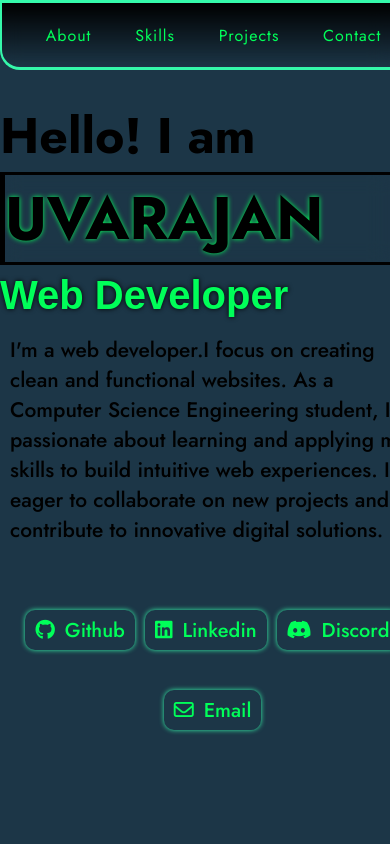
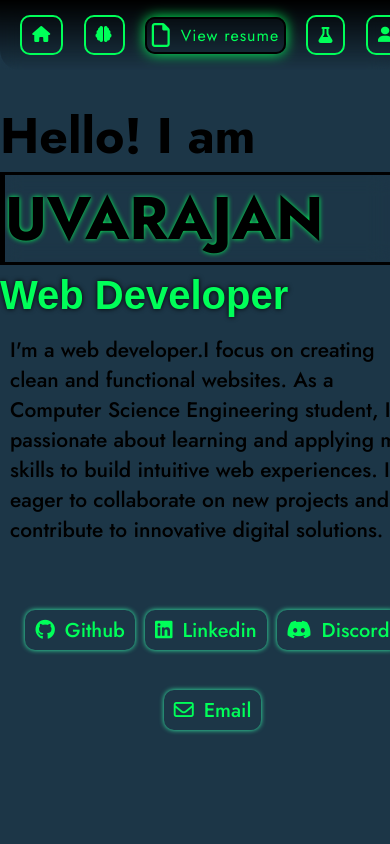
Before and after one commit to UVARAJAND/uvarajan, a plain HTML site: page index.html in a window 390 px wide. Shown: the top 844 px of the page. Drawn offline with nearby package versions, Linux system fonts and the light colour scheme.

Commit message:
files updated

```diff
--- a/css/style2.css
+++ b/css/style2.css
@@ -3,6 +3,7 @@
     padding: 0px;
     margin:0px;
     box-sizing: border-box;
+
 }
 html{
     scroll-behavior: smooth;
@@ -24,6 +25,7 @@ body{
     display: flex;
     justify-content: center;
     align-items: center;
+    /* z-index: 11; */
     height:100vh;
     width:100%;
     /* background-color: red; */
@@ -52,6 +54,9 @@ body{
 #content{
     display: none;
     /* scale:1; */
+}
+body::-webkit-scrollbar {
+    display: none;  /* Safari and Chrome */
 }
 /* span {
     font-optical-sizing: auto;
@@ -65,6 +70,7 @@ body{
     top:0px;
     height:70px;
     width:100%;
+    z-index: 10;
     background-color: transparent;
     /* border-top-style:solid ;
     border-top-color:transparent;
@@ -131,42 +137,88 @@ body{
     border-top-right-radius: 50%;
     border-bottom-right-radius: 50%;
  }
- @keyframes entrance {
-    0%{
-        width:0px;
-        /* justify-content: left; */
-    }
-    100%{
-        width:500px;
-        /* justify-content: center; */
-    }
- }
+
  .contents{
     display: flex;
     flex-direction: row;
-    justify-content: center;
+    justify-content: space-evenly;
     align-items: center;
     background:linear-gradient(black,transparent);
     border-bottom-left-radius: 20px;
-    gap:70px;
-    width:500px;
-    margin-left: 1020px;
-    height:100%;
-    animation:entrance 2s ease;
-    transition: background-color 1s ease;
+    /* gap:70px; */
+    width:100%;
+    /* margin-left: 1020px; */
+    height:100%;
+    /* animation:entrance 2s ease; */
+    /* transition: background-color 1s ease; */
     overflow:hidden;
     border-style: solid;
     letter-spacing: 1px;
     border-right-width: 0px;
-    border-left-width: 2px;
+    border-left-width: 0px;
+    border-width:0px ;
     border-color: rgb(53, 248, 170);
  }
  .contents_animation{
     background: linear-gradient(rgb(46, 44, 44),green);
 
  }
+ .surround{
+    z-index: 50;
+    gap:10px;
+    /* position: fixed; */
+    display: flex;
+    justify-content: center;
+    align-items: center;
+    padding:10px;
+    border-radius: 10px;
+    height:60%;
+    width:fit-content;
+    border:2px solid rgb(0, 255, 89);
+    color:rgb(0, 255, 89);
+    background:transparent;
+ }
+ .surround i{
+    font-size: 1rem;
+ }
+ .surround span{
+    display:block;
+ }
  .nav-bar span:hover{
     cursor: pointer;
+ }
+ @keyframes resume{
+    0%{
+        box-shadow: 0 0 5px rgb(0, 255, 89);
+    }
+    50%{
+        box-shadow: 0 0 15px rgb(0, 255, 89);
+    }
+    100%{
+        box-shadow: 0 0 5px rgb(0, 255, 89);
+    }
+ }
+ .icon-image-contain{
+    display: flex;
+    justify-content: center;
+    align-items: center;
+    gap:10px;
+    height:70%;
+    padding: 5px;
+    border-radius: 10px;
+    color:rgb(0, 255, 89);
+    width:fit-content;
+    border-style: solid;
+    border-width:2px;
+    border-color: black;
+    background-color:  transparent;
+    animation:resume 2s infinite;
+ }
+ .icon-image-contain i{
+    font-size: 1.5rem;
+ }
+ .icon-image-contain span{
+    display:block;
  }
 .container1{
     display: flex;
@@ -235,7 +287,7 @@ body{
     animation :special 1s; */
     /* font-family:   "Lexend", sans-serif; */
     /* background: black; */
-    text-shadow: 0 0 5px rgb(0, 255, 89);
+    /* text-shadow: 0 0 5px rgb(0, 255, 89); */
     color:black;
     font-size: 70px;
     font-weight: 700;
@@ -376,6 +428,7 @@ a:visited{
     border-color: rgb(0, 255, 89);
     backdrop-filter: blur(10px);
     border-bottom-right-radius: 20px;
+    z-index: 1;
     /* border-top-right-radius: 50%;
     border-bottom-right-radius: 50%; */
     /* margin-left: 50px; */
@@ -682,6 +735,13 @@ a:visited{
     height:50px;
     width:50px;
     /* background-color: yellow; */
+}
+.icon span{
+    font-size: 3.5rem;
+    font-weight: 900;
+    color:rgb(0, 255, 89);
+    height:90px;
+    width:90px;
 }
 .icon i{
     /* height:100%;
@@ -900,6 +960,28 @@ body{
     }
 
 }
+.surround{
+    z-index: 50;
+    gap:10px;
+    /* position: fixed; */
+    display: flex;
+    justify-content: center;
+    align-items: center;
+    flex-direction: column;
+    padding:10px;
+    border-radius: 10px;
+    height:40px;
+    width:fit-content;
+    border:2px solid rgb(0, 255, 89);
+    color:rgb(0, 255, 89);
+    background:transparent;
+ }
+ .surround i{
+    font-size: 1rem;
+ }
+ .surround span{
+    display:none;
+ }
 .box{
     height:70px;
     width:350px;
@@ -932,39 +1014,33 @@ body{
     border-top-right-radius: 50%;
     border-bottom-right-radius: 50%;
  }
- @keyframes entrance {
-    0%{
-        height:0%;
-        /* justify-content: left; */
-    }
-    100%{
-        height:100%;
-        /* justify-content: center; */
-    }
- }
+
  .contents{
     display: flex;
     flex-direction: row;
     justify-content: space-evenly;
     /* align-items: center; */
     background:linear-gradient(black,transparent);
-    border-bottom-left-radius: 20px;
+    /* border-bottom-left-radius: 20px; */
     gap:0px;
-    width:425px;
-    margin-left:0px;
+    width:100%;
+    /* margin-left:0px; */
     height:100%;
     /* animation:entrance 2s ease; */
-    transition: background-color 1s ease;
+    /* transition: background-color 1s ease; */
     overflow:scroll;
     border-style: solid;
     letter-spacing: 1px;
     border-right-width: 0px;
-    border-left-width: 2px;
-    border-color: rgb(53, 248, 170);
+    border-left-width: 0px;
+    border-color: none;
  }
  .contents_animation{
     background: linear-gradient(rgb(46, 44, 44),green);
 
+ }
+ .icon-image-contain span{
+    display: flex;
  }
  .nav-bar span:hover{
     cursor: pointer;
--- a/index.html
+++ b/index.html
@@ -34,10 +34,36 @@
                 </div> -->
                 <div class="contents">
 
-                    <span><a href="#about">About</a></span>
-                    <span><a href="#skills">Skills</a></span>
-                    <span><a href="#project">Projects</a></span>
-                    <span><a href="#contact">Contact</a></span>
+                    <a href="#about">
+                        <div class="surround">
+                            <i class="fa-solid fa-house fa-2xs"></i>
+                            <span>About</span>
+                        </div>
+                    </a>
+                    <a href="#skills">
+                        <div class="surround">
+                            <i class="fa-solid fa-brain fa-2xs"></i>
+                            <span>Skills</span>
+                        </div>
+                    </a>
+                    <a href="https://drive.google.com/file/d/1wAO6j6qAb7MCRqY3CwE2j3cD2dhLci_-/view?usp=sharing" target="_blank">
+                        <div class="icon-image-contain">
+                            <i class="fa-regular fa-file fa-2xs"></i>
+                            <span>View resume</span>
+                        </div>
+                    </a>
+                    <a href="#project">
+                        <div class="surround">
+                            <i class="fa-solid fa-flask"></i>
+                            <span>Projects</span>
+                        </div>
+                    </a>
+                    <a href="#contact">
+                        <div class="surround">
+                            <i class="fa-solid fa-user fa-bounce fa-2xs "></i>
+                            <span>Contact</span>
+                        </div>
+                    </a>
                 </div>
             </div>
             <div class="container1" id="about">
@@ -118,7 +144,7 @@
                     <div class="languages">
                         <div class="lang">
                             <div class="icon">
-                                <i class="fa-brands fa-html5"></i>
+                                <span>dj</span>
                             </div>
                             <div class="icon-name">
                                 <span>Django</span>
```
Also changed, not shown: image/image.png (added).
